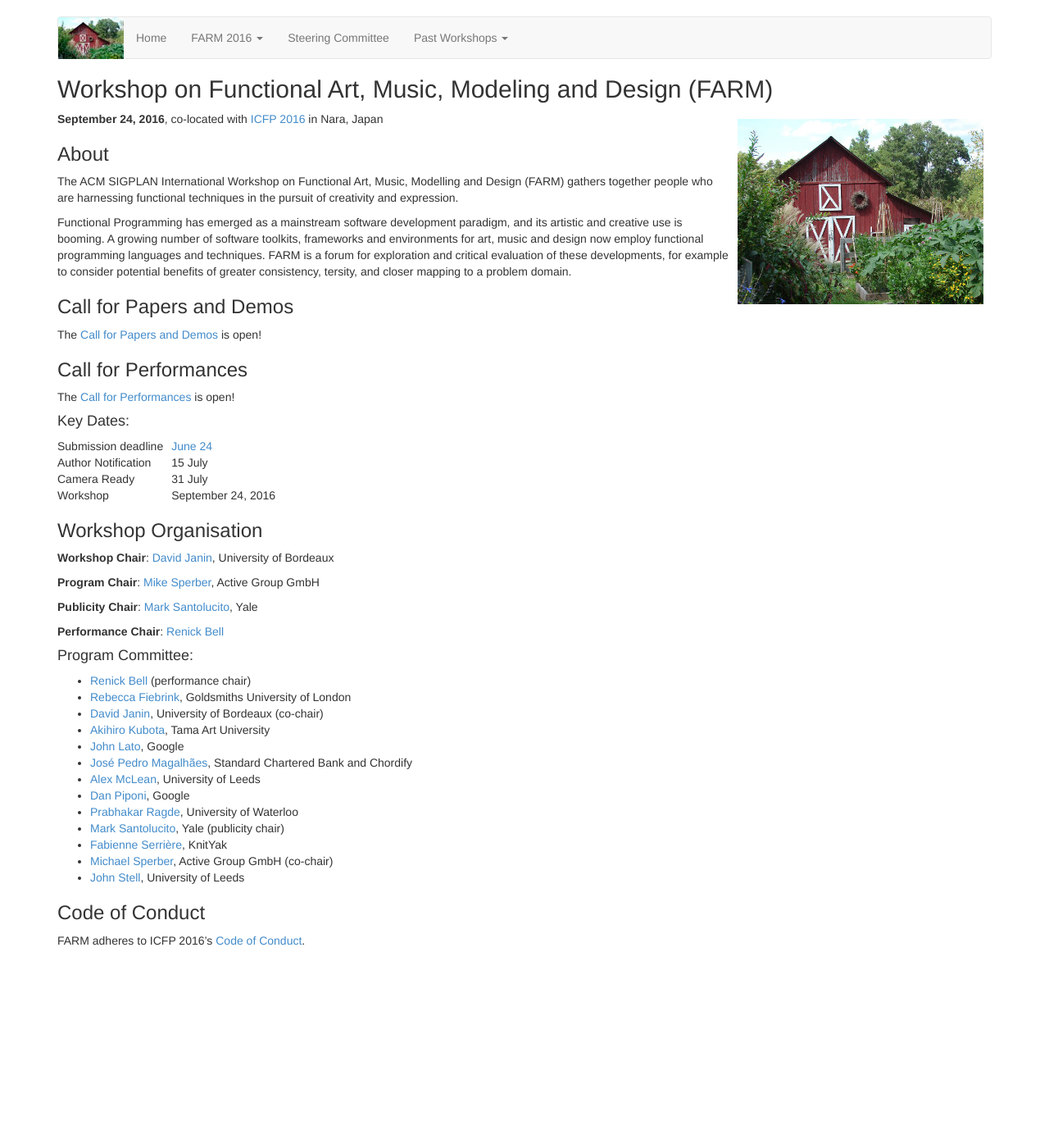
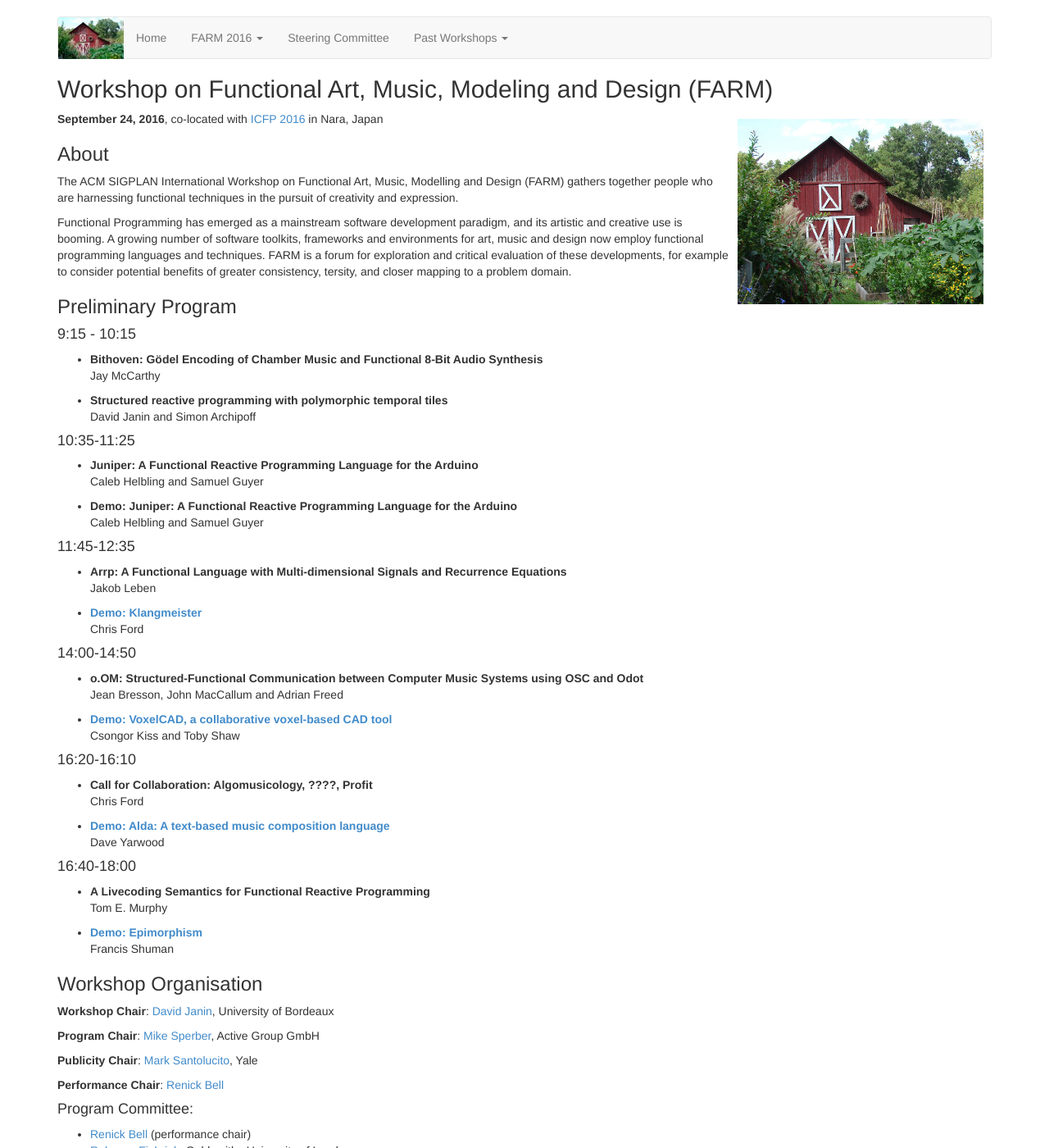
Before and after one commit to functional-art/functional-art.github.com, a Jekyll site: the page built from 2016/index.md, in a window 1280 px wide and 1400 px high. Shown: the whole window at 82% size. Built offline with Jekyll 4.4.1, drawn with Linux system fonts in a browser that asks for light colours; nearby versions of some CDN libraries.

Commit message:
Move program to 2016 index.

```diff
--- a/2016/index.md
+++ b/2016/index.md
@@ -25,39 +25,45 @@
 these developments, for example to consider potential benefits of
 greater consistency, tersity, and closer mapping to a problem domain.
 
-### Call for Papers and Demos
+### Preliminary Program
 
-The [Call for Papers and Demos](cfp.html) is open!
+#### 9:15 - 10:15
 
-### Call for Performances
+* **Bithoven: Gödel Encoding of Chamber Music and Functional 8-Bit Audio Synthesis**<br/>Jay McCarthy
 
-The [Call for Performances](call-for-performances.html) is open!
+* **Structured reactive programming with polymorphic temporal tiles**<br/>
+  David Janin and Simon Archipoff
 
-#### Key Dates:
+#### 10:35-11:25
 
-<table>
-<tr>
-<td style="padding-right:10px">Submission deadline</td><td><a
-href="http://www.timeanddate.com/worldclock/fixedtime.html?msg=FARM+2016+Submission+Deadline&iso=20160624T235959&p1=%3A">June
-24</a></td>
-</tr>
+* **Juniper: A Functional Reactive Programming Language for the Arduino**<br/>Caleb Helbling and Samuel Guyer
 
-<tr>
-<td style="padding-right:10px">Author Notification</td>
-<td>15 July</td>
-</tr>
+* **Demo: Juniper: A Functional Reactive Programming Language for the Arduino**<br/>Caleb Helbling and Samuel Guyer
 
-<tr>
-<td style="padding-right:10px">Camera Ready</td>
-<td>31 July</td>
-</tr>
+#### 11:45-12:35
 
-<tr>
-<td style="padding-right:10px">Workshop</td>
-<td>September 24, 2016</td>
-</tr>
+* **Arrp: A Functional Language with Multi-dimensional Signals and Recurrence Equations**<br/>Jakob Leben
 
-</table>
+* [**Demo: Klangmeister**](klangmeister.html)<br/>Chris Ford
+
+#### 14:00-14:50
+
+* **o.OM: Structured-Functional Communication between Computer Music Systems using OSC and Odot**<br/>
+  Jean Bresson, John MacCallum and Adrian Freed
+
+* [**Demo: VoxelCAD, a collaborative voxel-based CAD tool**](voxelcad.html)<br/>Csongor Kiss and Toby Shaw
+
+#### 16:20-16:10
+
+* **Call for Collaboration: Algomusicology, ????, Profit**<br/>Chris Ford
+
+* [**Demo: Alda: A text-based music composition language**](alda.html)<br/>Dave Yarwood
+
+#### 16:40-18:00
+
+* **A Livecoding Semantics for Functional Reactive Programming**<br/>Tom E. Murphy
+
+* [**Demo: Epimorphism**](epimorphism.html)<br/>Francis Shuman
 
 ### Workshop Organisation
 
```
Also changed, not shown: 2016/program.md (deleted, +0 -49 lines).
